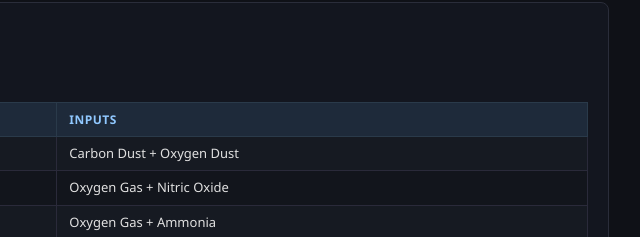
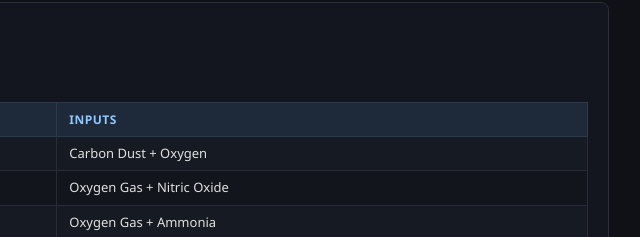
Before and after one commit to Willshaper/GTNH-Platline-Level-Maintained, a plain HTML site: page index.html in a window 1280 px wide. Shown: the part 1608-1845 px from the top of the page, 451-1091 px from the left. Drawn offline with Linux system fonts and the light colour scheme.

Commit message:
Update index.html
Oxygen may or may not exist as a Dust.

```diff
--- a/index.html
+++ b/index.html
@@ -382,7 +382,7 @@
 <div class="output-type">Output Type: <strong class="ot-both">Both</strong></div>
 <table>
   <tr><th class="check-col">✓</th><th>Output</th><th>Inputs</th></tr>
-  <tr><td class="check-cell"><div class="cb-wrap"><input type="checkbox" data-id="r-lcr1-1"></div></td><td>Carbon Monoxide</td><td>Carbon Dust + Oxygen Dust</td></tr>
+  <tr><td class="check-cell"><div class="cb-wrap"><input type="checkbox" data-id="r-lcr1-1"></div></td><td>Carbon Monoxide</td><td>Carbon Dust + Oxygen</td></tr>
   <tr><td class="check-cell"><div class="cb-wrap"><input type="checkbox" data-id="r-lcr1-2"></div></td><td>Nitrogen Dioxide</td><td>Oxygen Gas + Nitric Oxide</td></tr>
   <tr><td class="check-cell"><div class="cb-wrap"><input type="checkbox" data-id="r-lcr1-3"></div></td><td>Nitric Oxide</td><td>Oxygen Gas + Ammonia</td></tr>
   <tr><td class="check-cell"><div class="cb-wrap"><input type="checkbox" data-id="r-lcr1-4"></div></td><td>Ammonia</td><td>Nitrogen Gas + Hydrogen Gas</td></tr>
```
